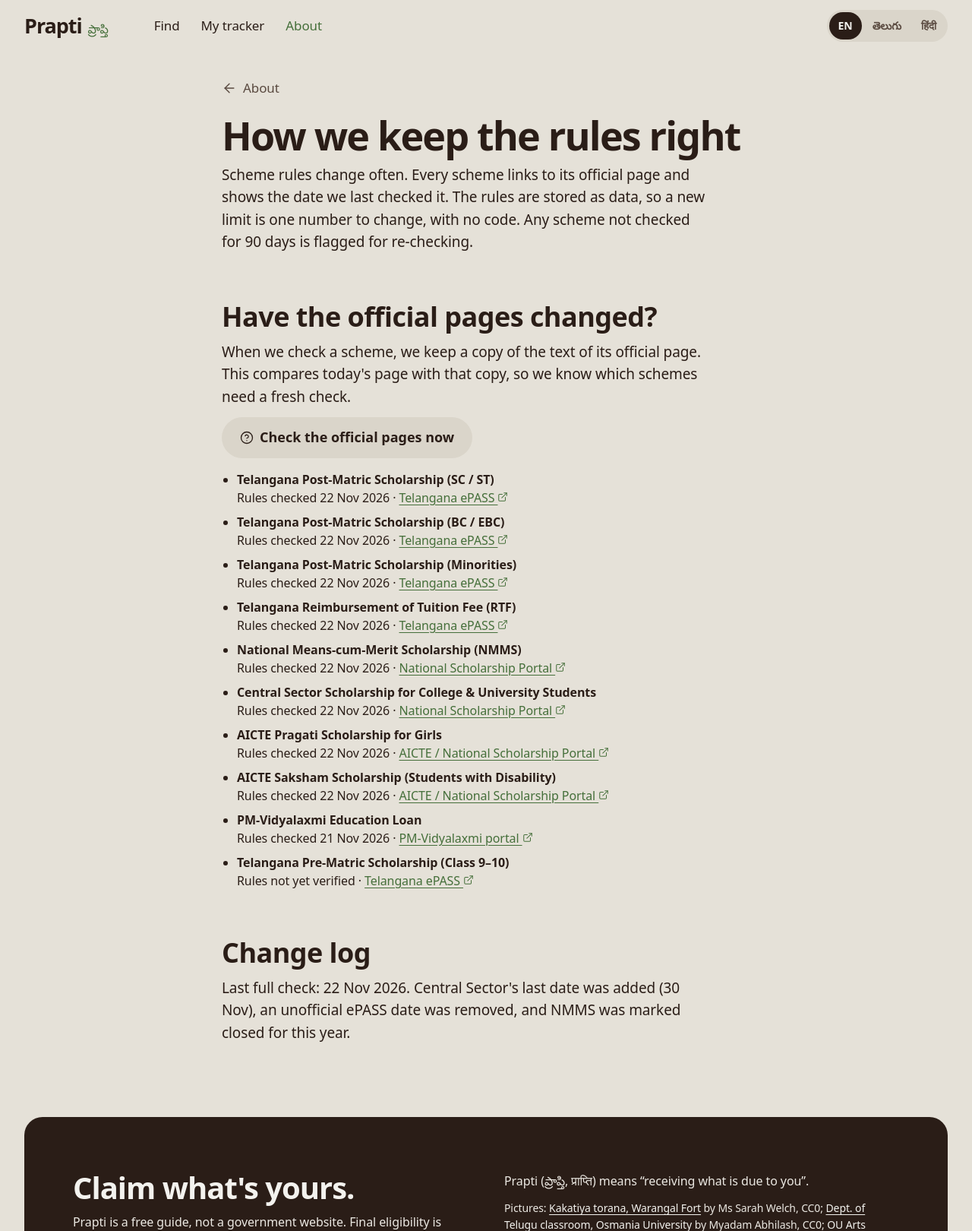
After one commit to KAVY-01/prapti, a Flask app: page /changes in a window 1280 px wide. The commit adds this page. Shown: the top 1620 px of the page at 76% size. Run offline with Flask 3, Linux system fonts and the light colour scheme; some web fonts are replaced.

Commit message:
How we keep the rules right: /changes page and official-page check
- New public page /changes (linked from About): each scheme's last check
  date and official page, and a "Check the official pages now" button
  that compares today's pages with the snapshots and says, per scheme,
  unchanged / changed (re-check) / site did not answer
- Result shared for 10 minutes so official sites are not hammered;
  shown on the same request (serverless copies do not share memory)
- Tapped ranges ("55–80%", "₹1–1.5L") are shown as the range the
  student chose, not the number used inside the range, and never give
  an exact near-miss gap
- Server region moved to Mumbai (bom1): faster in Telangana, and Indian
  government sites answer
- 52 tests

The /changes page was planned as a Haiku 5.5 task in the Codebenders
IDE; written here instead after the IDE stalled.

```diff
--- a/app.py
+++ b/app.py
@@ -3,13 +3,14 @@ import json
 import os
 import secrets
 from urllib.parse import parse_qsl, urlencode
-from datetime import date, datetime
+from datetime import date, datetime, timedelta, timezone
 
 from flask import (Flask, Response, abort, has_request_context, jsonify, redirect,
                    render_template, request, session, url_for)
 
 from engine.extract import PROFILE_KEYS, extract
 from engine.ics import build_ics
+from engine.sources import check_all as check_sources, load_index as snapshot_index
 from engine.match import (FIELD_LABEL, LEVEL_LABEL, DATA_DIR, SCHEMES_PATH, fields_that_matter,
                           applies, format_value, match_all, match_scheme)
 from engine.match import load_schemes as load_file_schemes
@@ -238,13 +239,37 @@ def selected_options(profile):
     return out
 
 
+BANDED = ("annual_income", "marks_percent")  # answered by tapping a range, e.g. "₹1–1.5L", "55–80%"
+
+
+def set_band(profile, field, value):
+    """Remember that this answer was a tapped range (or forget it when the answer is cleared)."""
+    bands = dict(profile.get("_bands") or {})
+    label = dict(FIELD_OPTIONS.get(field, [])).get(value) if field in BANDED else None
+    if label and value is not None:
+        bands[field] = label
+    else:
+        bands.pop(field, None)
+    profile["_bands"] = bands
+
+
+def for_matching(profile, lang):
+    """The profile with tapped ranges in the student's language, for the rule sentences."""
+    p = dict(profile)
+    p["_bands"] = {f: opt(label, lang) for f, label in (profile.get("_bands") or {}).items()}
+    return p
+
+
 def understood_chips(profile, lang=None):
     chips = []
+    bands = profile.get("_bands") or {}
     for f in CHIP_FIELDS:
         v = profile.get(f)
         if v is None:
             continue
-        if f == "year":
+        if f in bands:
+            label = tr("chip.income" if f == "annual_income" else "chip.marks", lang, v=opt(bands[f], lang))
+        elif f == "year":
             label = tr("chip.year", lang, n=v)
         elif f == "annual_income":
             label = tr("chip.income", lang, v=format_value(f, v))
@@ -344,6 +369,7 @@ def questions_back():
     field = history.pop()
     profile = dict(current_profile())
     profile[field] = None
+    set_band(profile, field, None)
     skipped = [f for f in session.get("skipped", []) if f != field]
     asked = dict(session.get("asked", {}))
     # forget the question on screen now and the one we go back to, so the count stays right
@@ -374,6 +400,7 @@ def questions():
                 skipped.append(field)
             else:
                 profile[field] = _coerce(field, request.form.get("value"))
+                set_band(profile, field, profile[field])
                 if profile[field] is None:
                     skipped.append(field)
             session["profile"] = profile
@@ -404,6 +431,7 @@ def update_profile():
             new = _coerce(f, request.form.get(f))
             if new != shown[f]:  # only overwrite what the student actually changed
                 profile[f] = new
+                set_band(profile, f, new)
     session["profile"] = profile
     return redirect(url_for("results"))
 
@@ -453,7 +481,7 @@ def documents():
     if not session.get("profile"):
         return redirect(url_for("index"))
     lang = get_lang()
-    trip = one_trip(match_all(current_profile(), load_schemes(), lang=lang), lang)
+    trip = one_trip(match_all(for_matching(current_profile(), lang), load_schemes(), lang=lang), lang)
     return render_template("documents.html", page="find", trip=trip)
 
 
@@ -463,7 +491,7 @@ def results():
     if not session.get("profile"):
         return redirect(url_for("index"))
     lang = get_lang()
-    result = match_all(profile, load_schemes(), lang=lang)
+    result = match_all(for_matching(profile, lang), load_schemes(), lang=lang)
     missing = [f for f in CHIP_FIELDS if profile.get(f) is None]
     first = next((m for m in result["likely"] if m["category"] != "loan" and (m["days_left"] is None or m["days_left"] >= 0)), None)
     return render_template("results.html", first=first, page="find", r=result, profile=profile,
@@ -481,7 +509,7 @@ def scheme_detail(scheme_id):
     if not scheme:
         abort(404)
     profile = current_profile()
-    result = match_scheme(scheme, profile, get_lang())
+    result = match_scheme(scheme, for_matching(profile, get_lang()), get_lang())
     return render_template("scheme.html", page="find", s=scheme, m=result,
                            has_profile=bool(session.get("profile")))
 
@@ -521,6 +549,38 @@ def about():
             seen.add(sch["source_url"])
             sources.append((sch["source_name"], sch["source_url"]))
     return render_template("about.html", page="about", sources=sources)
+
+
+# ---------- How the rules stay right (public) ----------
+IST = timezone(timedelta(hours=5, minutes=30))
+_SOURCE_CHECK = {}  # the latest "check official pages" result on this server: {"at": ..., "results": {...}}
+
+
+def _run_source_check():
+    """Fetch the official pages and compare them with our snapshots; reuse a result under 10 minutes old."""
+    now = datetime.now(IST)
+    last = _SOURCE_CHECK.get("at")
+    if not last or (now - last).total_seconds() > 600:
+        _SOURCE_CHECK.update(at=now, results=check_sources(load_schemes()))
+    return _SOURCE_CHECK
+
+
+@app.route("/changes")
+def changes():
+    """Public: when each scheme was last checked against its official source, and what changed."""
+    schemes = sorted(load_schemes(), key=lambda s: s.get("last_verified") or "", reverse=True)
+    snaps = snapshot_index()
+    for s in schemes:
+        s["snapshot"] = snaps.get(s.get("source_url"), {}).get("taken")
+    return render_template("changes.html", page="about", schemes=schemes, log=_read_log()[:50],
+                           check=_SOURCE_CHECK.get("results"), checked_at=_SOURCE_CHECK.get("at"))
+
+
+@app.route("/changes/check", methods=["POST"])
+def changes_check():
+    """Anyone can ask for a fresh check; the result is shared for 10 minutes so the official sites are not hammered."""
+    _run_source_check()
+    return changes()  # shown straight away: on a serverless host the next request may reach another copy
 
 
 # ---------- Helper mode (NGO / Mee Seva operators) ----------
--- a/engine/match.py
+++ b/engine/match.py
@@ -121,7 +121,10 @@ def evaluate_rule(rule: dict, profile: dict, lang: str = "en"):
     field = rule["field"]
     actual = profile.get(field)
     template = rule.get(f"text_{lang}") or rule["text_en"]
-    text = template.replace("{user_value}", format_value(field, actual))
+    # A tapped answer like "55–80%" is stored as a number inside the range so rules work,
+    # but the student is shown the range they chose, not that number.
+    band = (profile.get("_bands") or {}).get(field)
+    text = template.replace("{user_value}", band if band and actual is not None else format_value(field, actual))
 
     if not _known(actual):
         missing.append(field)
@@ -130,13 +133,14 @@ def evaluate_rule(rule: dict, profile: dict, lang: str = "en"):
 
     passed = check(rule["op"], actual, rule["value"])
     return {"status": "pass" if passed else "fail", "field": field, "missing": [], "text": text,
-            "op": rule["op"], "value": rule["value"], "actual": actual}
+            "op": rule["op"], "value": rule["value"], "actual": actual, "banded": bool(band)}
 
 
 def gap(reason: dict):
     """How far a failed number rule is from passing, e.g. ₹20,000 over an income limit or 3% short on marks."""
     op, want, have = reason.get("op"), reason.get("value"), reason.get("actual")
-    if not isinstance(want, (int, float)) or isinstance(want, bool) or not isinstance(have, (int, float)):
+    if reason.get("banded") or not isinstance(want, (int, float)) or isinstance(want, bool) \
+            or not isinstance(have, (int, float)):  # a tapped range has no exact gap
         return None
     if reason["field"] == "annual_income" and op in ("lte", "lt") and have > want:
         return {"kind": "over_income", "n": format_inr(have - want)}
--- a/static/css/app.css
+++ b/static/css/app.css
@@ -3264,3 +3264,11 @@ h1, h2, h3,
   margin-left: 8px; padding: 2px 9px; border-radius: 999px;
   background: #f3e6cf; color: #7a4a0c; font-size: 0.75em; font-weight: 600; vertical-align: middle;
 }
+
+/* ---------- How we keep the rules right ---------- */
+.changes-check { display: flex; flex-wrap: wrap; align-items: center; gap: 12px; margin: 12px 0 16px; }
+.source-list-check li { line-height: 1.5; }
+.src-ok, .src-changed, .src-unknown { display: inline-flex; align-items: center; gap: 6px; font-size: 0.92em; font-weight: 600; }
+.src-ok { color: #2f6b2a; }
+.src-changed { color: #8a3b12; }
+.src-unknown { color: #6b6457; }
--- a/templates/about.html
+++ b/templates/about.html
@@ -65,6 +65,7 @@
 <section class="about-block" aria-labelledby="sources-title">
   <h2 id="sources-title" class="section-title">Where the rules come from</h2>
   <p class="about-text">Only public scheme information, stored as data with the date it was last checked. When a government order changes a limit, one number changes and every result follows.</p>
+  <p class="about-text"><a href="/changes">See when each scheme was last checked, and whether its official page has changed {{ icon('arrow-right', 16) }}</a></p>
   <ul class="source-list">
     {% for name, url in sources %}
     <li><a href="{{ url }}" target="_blank" rel="noopener">{{ name }} {{ icon('external-link', 14) }}</a></li>
--- /dev/null
+++ b/templates/changes.html
@@ -0,0 +1,44 @@
+{% extends "base.html" %}
+{% from "_icons.html" import icon %}
+{% block title %}How we keep the rules right – Prapti{% endblock %}
+{% block content %}
+<a class="back-link" href="/about">{{ icon('arrow-left', 20) }}About</a>
+<h1 class="detail-title">How we keep the rules right</h1>
+<p class="helper-lead">Scheme rules change often. Every scheme links to its official page and shows the date we last checked it. The rules are stored as data, so a new limit is one number to change, with no code. Any scheme not checked for 90 days is flagged for re-checking.</p>
+
+<section class="detail-section" aria-labelledby="official-pages">
+  <h2 id="official-pages" class="section-title">Have the official pages changed?</h2>
+  <p class="helper-lead">When we check a scheme, we keep a copy of the text of its official page. This compares today's page with that copy, so we know which schemes need a fresh check.</p>
+  <form action="/changes/check" method="post" class="changes-check">
+    <button class="btn btn-secondary" type="submit">{{ icon('help-circle', 18) }}Check the official pages now</button>
+    {% if checked_at %}<span class="check-hint">Checked at {{ checked_at.strftime('%H:%M') }} IST</span>{% endif %}
+  </form>
+  <ul class="log-list source-list-check">
+    {% for s in schemes %}
+    {% set r = check[s.id] if check and s.id in check else none %}
+    <li>
+      <strong>{{ s.name_en }}</strong><br>
+      {% if s.last_verified %}Rules checked {{ nice_date(s.last_verified) }}{% else %}Rules not yet verified{% endif %}
+      · <a href="{{ s.source_url }}" target="_blank" rel="noopener">{{ s.source_name }} {{ icon('external-link', 14) }}</a>
+      {% if r %}<br>
+        {% if r.state == 'same' %}<span class="src-ok">{{ icon('check-circle', 16) }}Official page unchanged since {{ nice_date(r.since) }}</span>
+        {% elif r.state == 'changed' %}<span class="src-changed">{{ icon('alert-triangle', 16) }}Official page changed since {{ nice_date(r.since) }}: re-check this scheme</span>
+        {% elif r.state == 'unreachable' %}<span class="src-unknown">{{ icon('help-circle', 16) }}The official site did not answer: check it by hand</span>
+        {% else %}<span class="src-unknown">{{ icon('help-circle', 16) }}This site blocks automatic checks: we check it by hand</span>{% endif %}
+      {% endif %}
+    </li>
+    {% endfor %}
+  </ul>
+</section>
+
+<section class="detail-section admin-log" aria-labelledby="log-title">
+  <h2 id="log-title" class="section-title">Change log</h2>
+  {% if log %}
+  <ul class="log-list">
+    {% for e in log %}<li><strong>{{ e.when }}</strong> · {{ e.scheme }}: {{ e.changes | join('; ') }}</li>{% endfor %}
+  </ul>
+  {% else %}
+  <p class="helper-lead">Last full check: 22 Nov 2026. Central Sector's last date was added (30 Nov), an unofficial ePASS date was removed, and NMMS was marked closed for this year.</p>
+  {% endif %}
+</section>
+{% endblock %}
```
Also changed, not shown: tests/test_app.py (+26 -0 lines), vercel.json.
